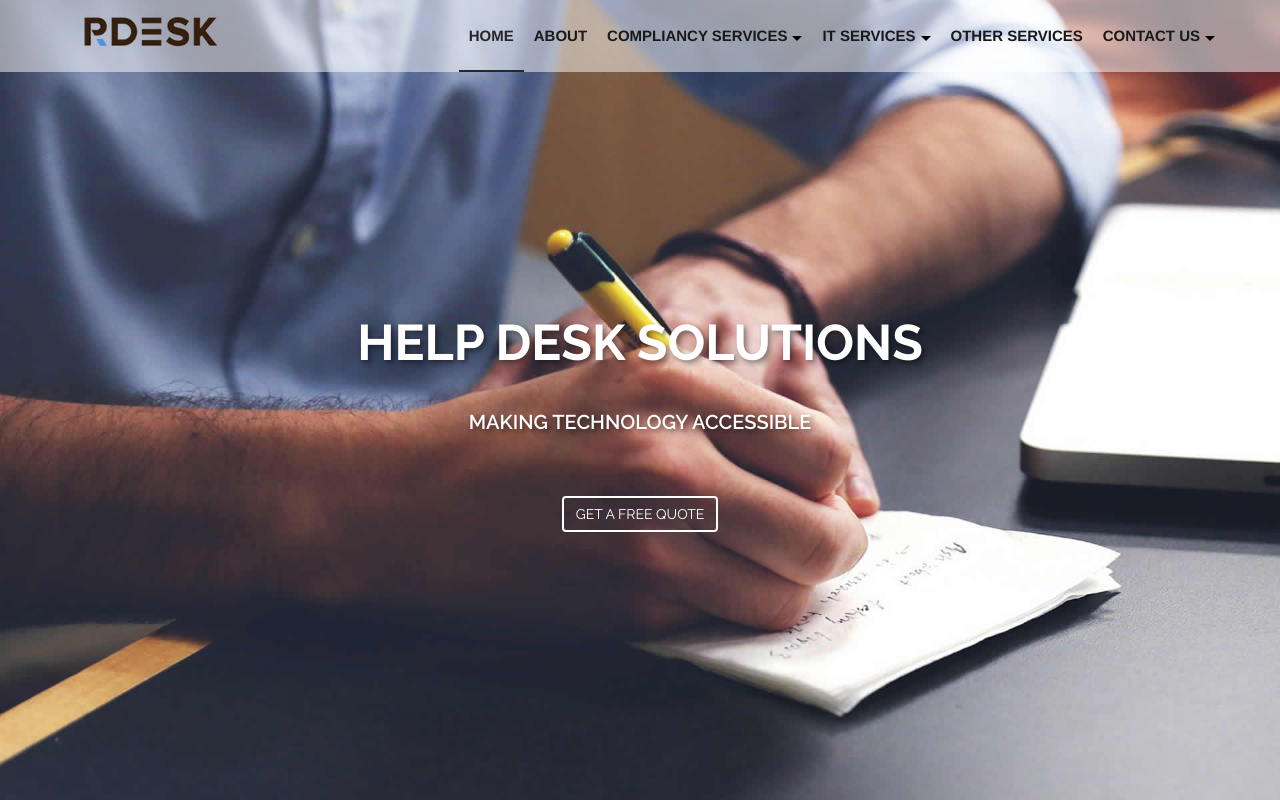
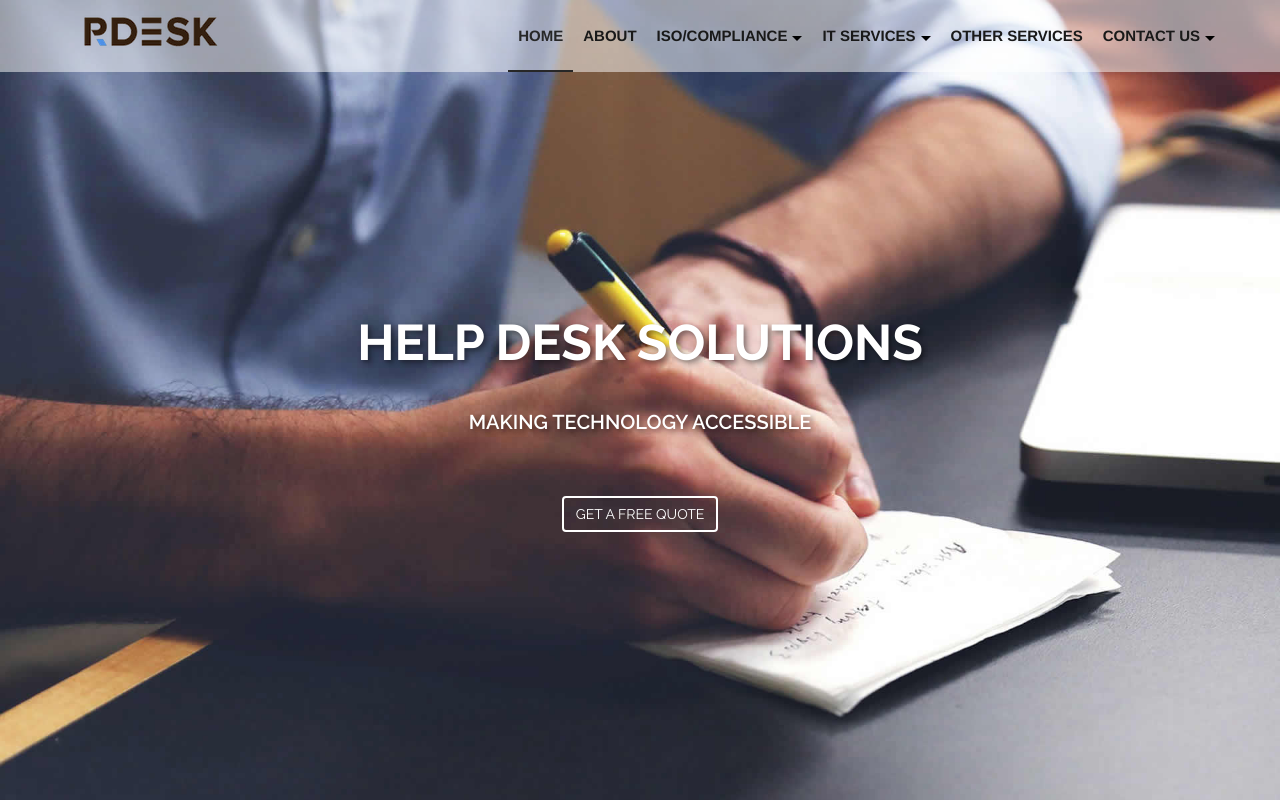
Before and after one commit to yusuf-quddus/RDESK, a React (Vite) app in the folder frontend/: page / in a window 1280 px wide. Shown: the top 800 px of the page. Built offline with nearby package versions, Linux system fonts and the light colour scheme.

Commit message:
compliancy to iso

```diff
--- a/frontend/src/components/assets/Header.jsx
+++ b/frontend/src/components/assets/Header.jsx
@@ -96,7 +96,7 @@ const Header = ({ scrollToSection }) => {
                   <a onClick={() => menuClick('about')}>About</a>
                 </li>
                 <li className={activeMenu === 'compliance' ? 'dropdown active' : 'dropdown'}>
-                  <Dropdown name="Compliancy Services" data={services['Compliance Services']} onClick={() => menuClick('compliance')} />
+                  <Dropdown name="ISO/Compliance" data={services['Compliance Services']} onClick={() => menuClick('compliance')} />
                 </li>
                 <li className={activeMenu === 'services' ? 'dropdown active' : 'dropdown'}>
                   <Dropdown name="IT Services" data={services['IT Solutions']} scrollToSection={scrollToSection} onClick={() => menuClick('services')} />
```
